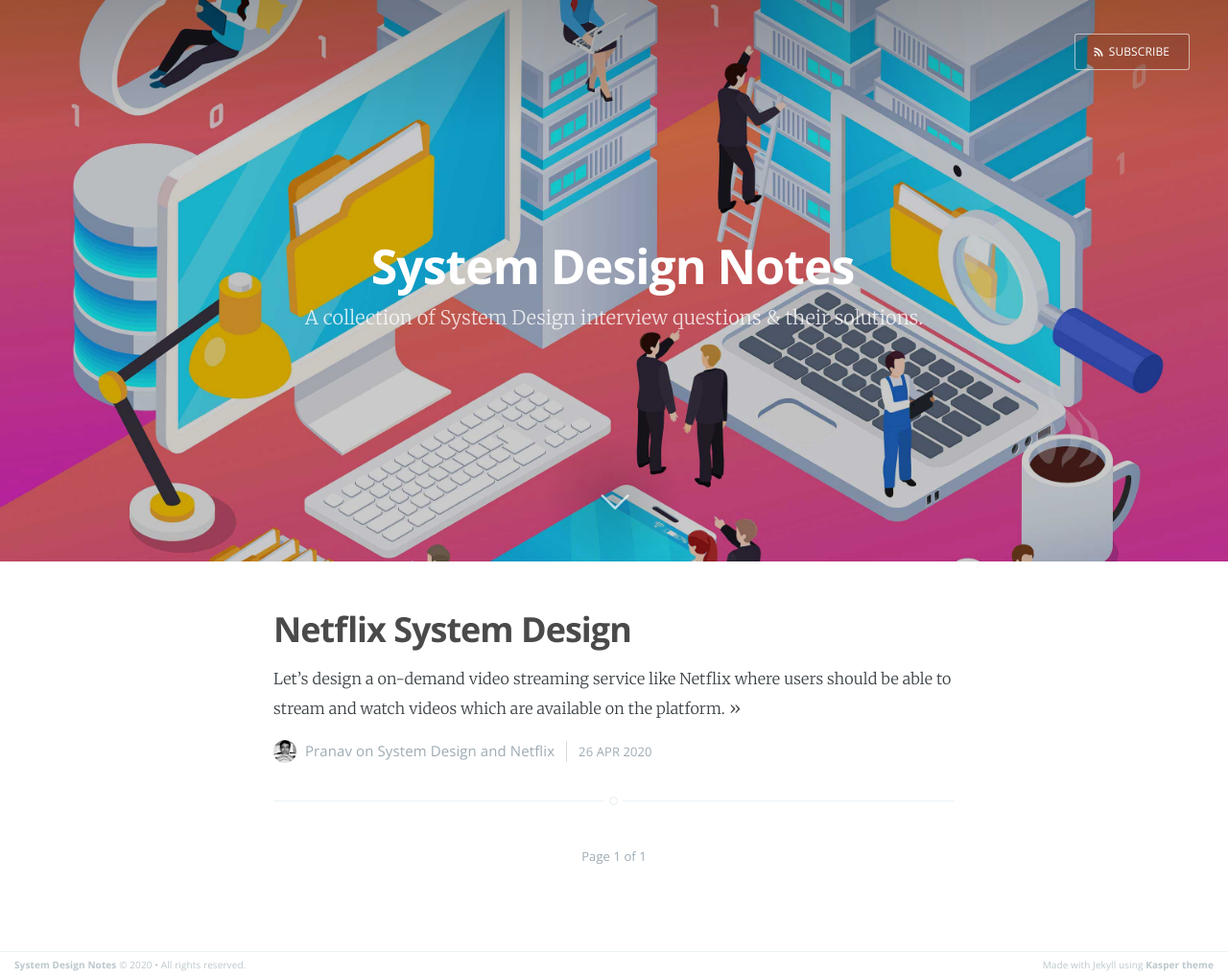
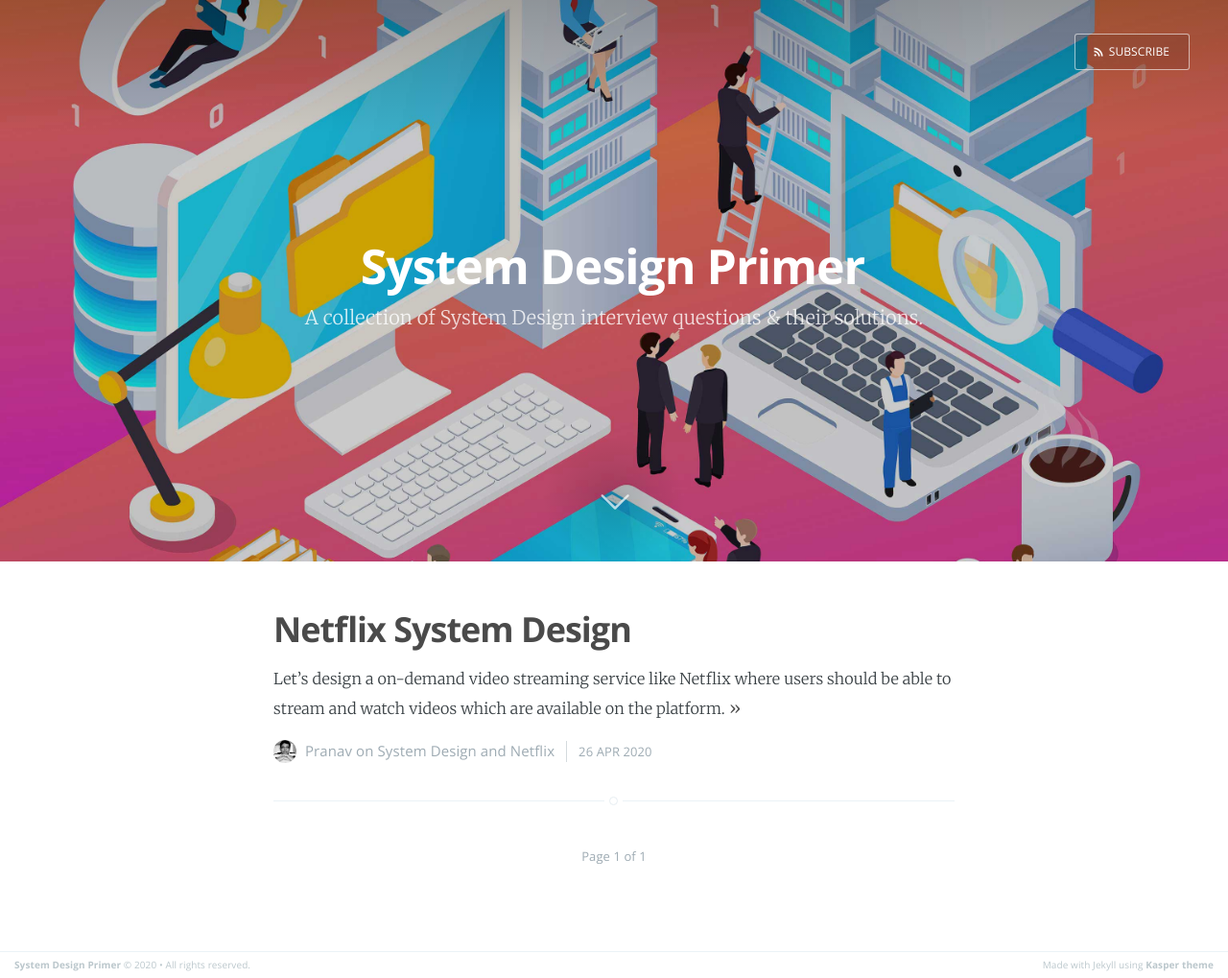
Before and after one commit to pranavpr/system-design-notes, a Jekyll site: the page built from index.html, in a window 1280 px wide. Shown: the whole page at 96% size. Built offline with Jekyll 4.4.1, drawn with Linux system fonts in a browser that asks for light colours; the list of posts is cut into pages by our own code.

Commit message:
Update site name

```diff
--- a/_config.yml
+++ b/_config.yml
@@ -1,4 +1,4 @@
-name: System Design Notes
+name: System Design Primer
 description: A collection of System Design interview questions & their solutions
 meta_description: 'A collection of System Design interview questions & their solutions'
 
--- a/index.html
+++ b/index.html
@@ -11,7 +11,7 @@
                     <img src="{{ page.logo }}" alt="Blog Logo" />
                 </a>
             {% endif %}
-        <a class="subscribe-button icon-feed" href="{{ site.baseurl }}feed.xml">Subscribe</a>
+        <a class="subscribe-button icon-feed" href="{{ site.baseurl }}/feed.xml">Subscribe</a>
     </nav>
     <div class="vertical">
         <div class="main-header-content inner">
```
